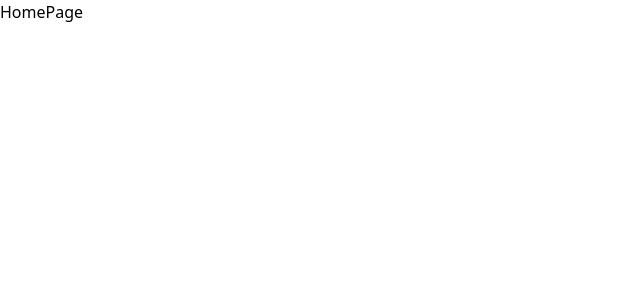
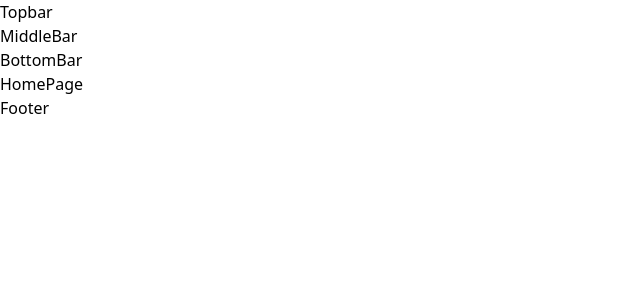
Before and after one commit to JobayerRahman106/eshopapp, a React (Vite) app: page / in a window 1280 px wide. Shown: the top 300 px of the page, without its empty margins (0-640 px from the left). Built offline with nearby package versions, Linux system fonts and the light colour scheme.

Commit message:
container and common layout added

```diff
--- a/src/App.jsx
+++ b/src/App.jsx
@@ -7,18 +7,21 @@ import BlogPage from "./pages/BlogPage";
 import ProductDetailsPage from "./pages/ProductDetailsPage";
 import ProductListPage from "./pages/ProductListPage";
 import CheckoutPage from "./pages/CheckoutPage";
+import CommmonLayout from "./components/commonLayouts/CommmonLayout";
 
 function App() {
 
   return (
     <>
       <Routes>
+        <Route  element={<CommmonLayout />} >
           <Route path="/" element={<HomePage />} />
           <Route path="/product-list" element={<ProductListPage />} />
           <Route path="/product-details" element={<ProductDetailsPage />} />
           <Route path="/blog" element={<BlogPage />} />
           <Route path="/checkout" element={<CheckoutPage />} />
           <Route path="/contact" element={<ContactPage />} />
+        </Route>
       </Routes>
     </>
   )
--- /dev/null
+++ b/src/components/commonLayouts/CommmonLayout.jsx
@@ -0,0 +1,19 @@
+import React from 'react'
+// @ts-ignore
+import { Outlet } from 'react-router-dom'
+import Container from './Container'
+import Header from '../../header/Header'
+
+const CommmonLayout = () => {
+  return (
+    <>
+        <Container>
+            <Header/>
+            <Outlet/>
+            <div>Footer</div>
+        </Container>
+    </>
+  )
+}
+
+export default CommmonLayout
--- /dev/null
+++ b/src/components/commonLayouts/Container.jsx
@@ -0,0 +1,11 @@
+import React from 'react'
+
+const Container = ({children}) => {
+  return (
+    <div className='max-w-[1520px] mx-auto'>
+        {children}
+    </div>
+  )
+}
+
+export default Container
--- /dev/null
+++ b/src/header/BottomBar.jsx
@@ -0,0 +1,9 @@
+import React from 'react'
+
+const BottomBar = () => {
+  return (
+    <div>BottomBar</div>
+  )
+}
+
+export default BottomBar
--- /dev/null
+++ b/src/header/Header.jsx
@@ -0,0 +1,16 @@
+import React from 'react'
+import Topbar from './Topbar'
+import BottomBar from './BottomBar'
+import MiddleBar from './MiddleBar'
+
+const Header = () => {
+  return (
+    <>
+        <Topbar/>
+        <MiddleBar/>
+        <BottomBar/>
+    </>
+  )
+}
+
+export default Header
--- /dev/null
+++ b/src/header/MiddleBar.jsx
@@ -0,0 +1,9 @@
+import React from 'react'
+
+const MiddleBar = () => {
+  return (
+    <div>MiddleBar</div>
+  )
+}
+
+export default MiddleBar
--- /dev/null
+++ b/src/header/TopBar.jsx
@@ -0,0 +1,9 @@
+import React from 'react'
+
+const Topbar = () => {
+  return (
+    <div>Topbar</div>
+  )
+}
+
+export default Topbar
```
Lines whose indentation alone changed are shown as unchanged.
